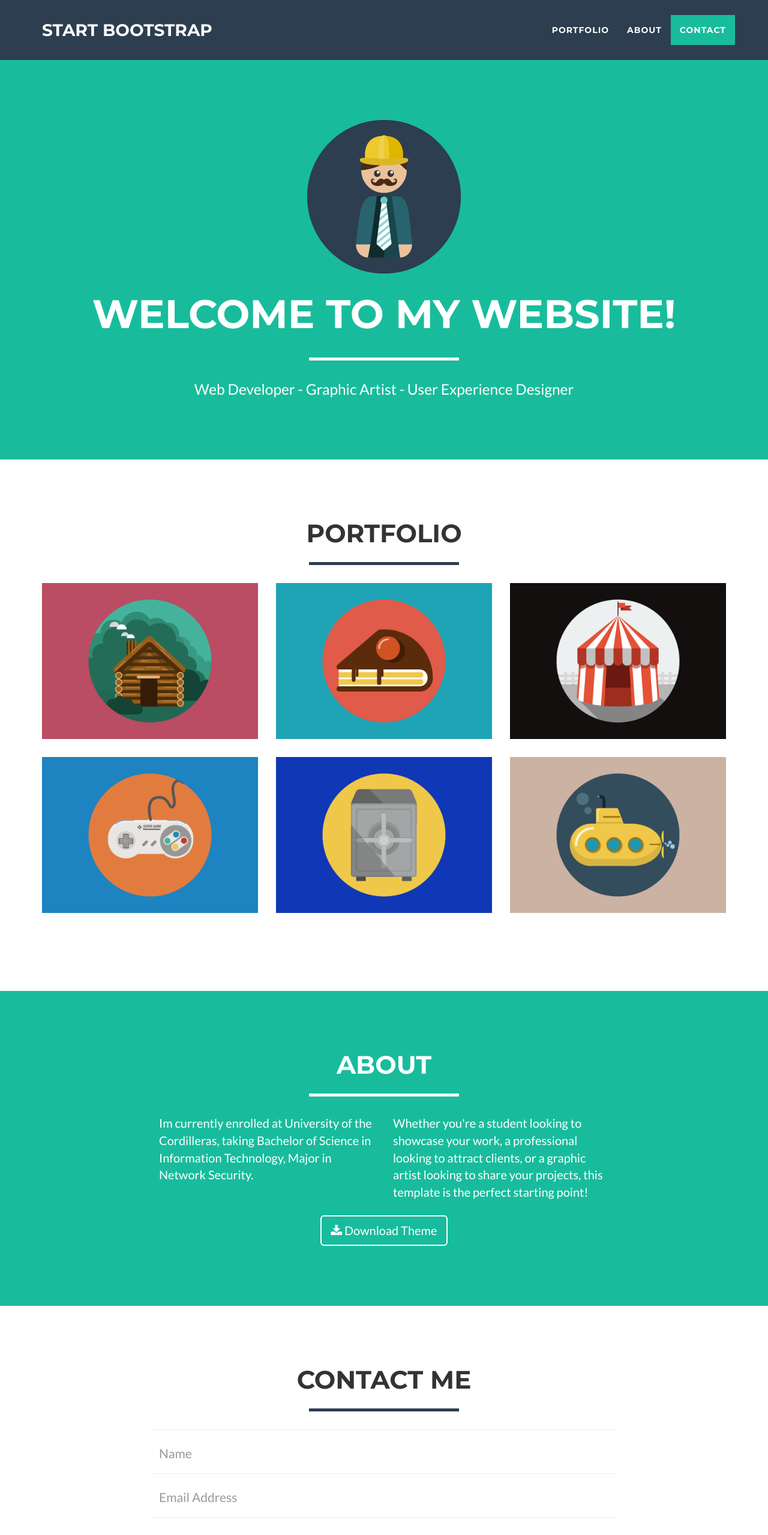
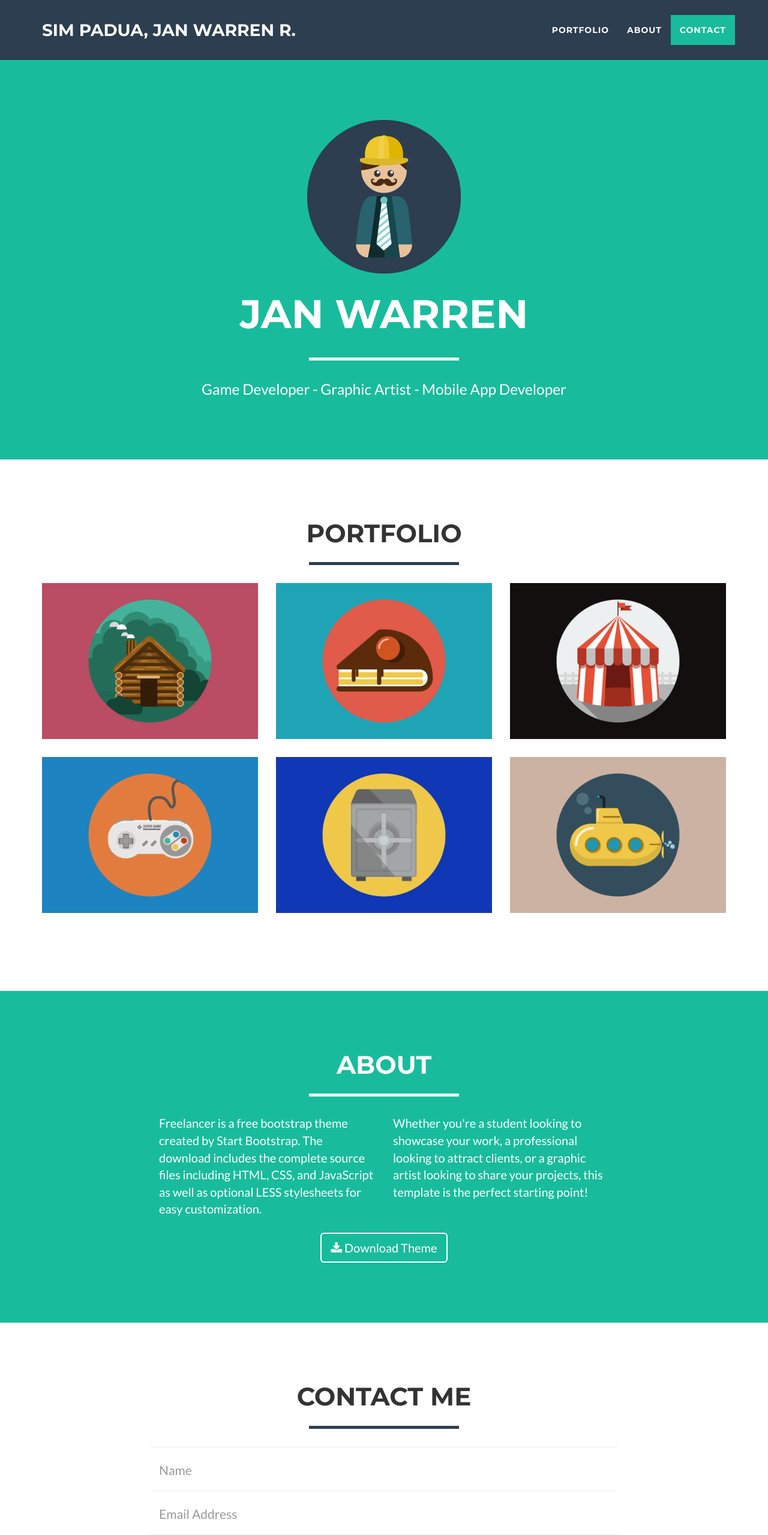
Before and after one commit to harrisbengao/harrisbengao.github.io, a website: page index.html in a window 1280 px wide. Shown: the top 2559 px of the page at 60% size. Drawn offline with nearby package versions, Linux system fonts and the light colour scheme.

Commit message:
Update index.html

```diff
--- a/index.html
+++ b/index.html
@@ -9,7 +9,7 @@
     <meta name="description" content="">
     <meta name="author" content="">
 
-    <title>Freelancer - Start Bootstrap Theme</title>
+    <title>Jan Warren R. Sim Padua</title>
 
     <!-- Bootstrap Core CSS -->
     <link href="vendor/bootstrap/css/bootstrap.min.css" rel="stylesheet">
@@ -21,13 +21,6 @@
     <link href="vendor/font-awesome/css/font-awesome.min.css" rel="stylesheet" type="text/css">
     <link href="https://fonts.googleapis.com/css?family=Montserrat:400,700" rel="stylesheet" type="text/css">
     <link href="https://fonts.googleapis.com/css?family=Lato:400,700,400italic,700italic" rel="stylesheet" type="text/css">
-
-    <!-- HTML5 Shim and Respond.js IE8 support of HTML5 elements and media queries -->
-    <!-- WARNING: Respond.js doesn't work if you view the page via file:// -->
-    <!--[if lt IE 9]>
-        <script src="https://oss.maxcdn.com/libs/html5shiv/3.7.0/html5shiv.js"></script>
-        <script src="https://oss.maxcdn.com/libs/respond.js/1.4.2/respond.min.js"></script>
-    <![endif]-->
 
 </head>
 
@@ -41,7 +34,7 @@
                 <button type="button" class="navbar-toggle" data-toggle="collapse" data-target="#bs-example-navbar-collapse-1">
                     <span class="sr-only">Toggle navigation</span> Menu <i class="fa fa-bars"></i>
                 </button>
-                <a class="navbar-brand" href="#page-top">Start Bootstrap</a>
+                <a class="navbar-brand" href="#page-top">SIM PADUA, JAN WARREN R.</a>
             </div>
 
             <!-- Collect the nav links, forms, and other content for toggling -->
@@ -73,9 +66,9 @@
                 <div class="col-lg-12">
                     <img class="img-responsive" src="img/profile.png" alt="">
                     <div class="intro-text">
-                        <span class="name">Welcome to My Website!</span>
+                        <span class="name">JAN WARREN</span>
                         <hr class="star-light">
-                        <span class="skills">Web Developer - Graphic Artist - User Experience Designer</span>
+                        <span class="skills">Game Developer - Graphic Artist - Mobile App Developer</span>
                     </div>
                 </div>
             </div>
@@ -167,7 +160,7 @@
             </div>
             <div class="row">
                 <div class="col-lg-4 col-lg-offset-2">
-                    <p>Im currently enrolled at University of the Cordilleras, taking Bachelor of Science in Information Technology, Major in Network Security.</p>
+                    <p>Freelancer is a free bootstrap theme created by Start Bootstrap. The download includes the complete source files including HTML, CSS, and JavaScript as well as optional LESS stylesheets for easy customization.</p>
                 </div>
                 <div class="col-lg-4">
                     <p>Whether you're a student looking to showcase your work, a professional looking to attract clients, or a graphic artist looking to share your projects, this template is the perfect starting point!</p>
@@ -243,8 +236,8 @@
                 <div class="row">
                     <div class="footer-col col-md-4">
                         <h3>Location</h3>
-                        <p>Pacdal, Maria basa
-                            <br>Simsim Compound, Baguio City</p>
+                        <p>3481 Melrose Place
+                            <br>Beverly Hills, CA 90210</p>
                     </div>
                     <div class="footer-col col-md-4">
                         <h3>Around the Web</h3>
@@ -267,7 +260,7 @@
                         </ul>
                     </div>
                     <div class="footer-col col-md-4">
-                        <h3>About My Website</h3>
+                        <h3>About Freelancer</h3>
                         <p>Freelance is a free to use, open source Bootstrap theme created by <a href="http://startbootstrap.com">Start Bootstrap</a>.</p>
                     </div>
                 </div>
```
